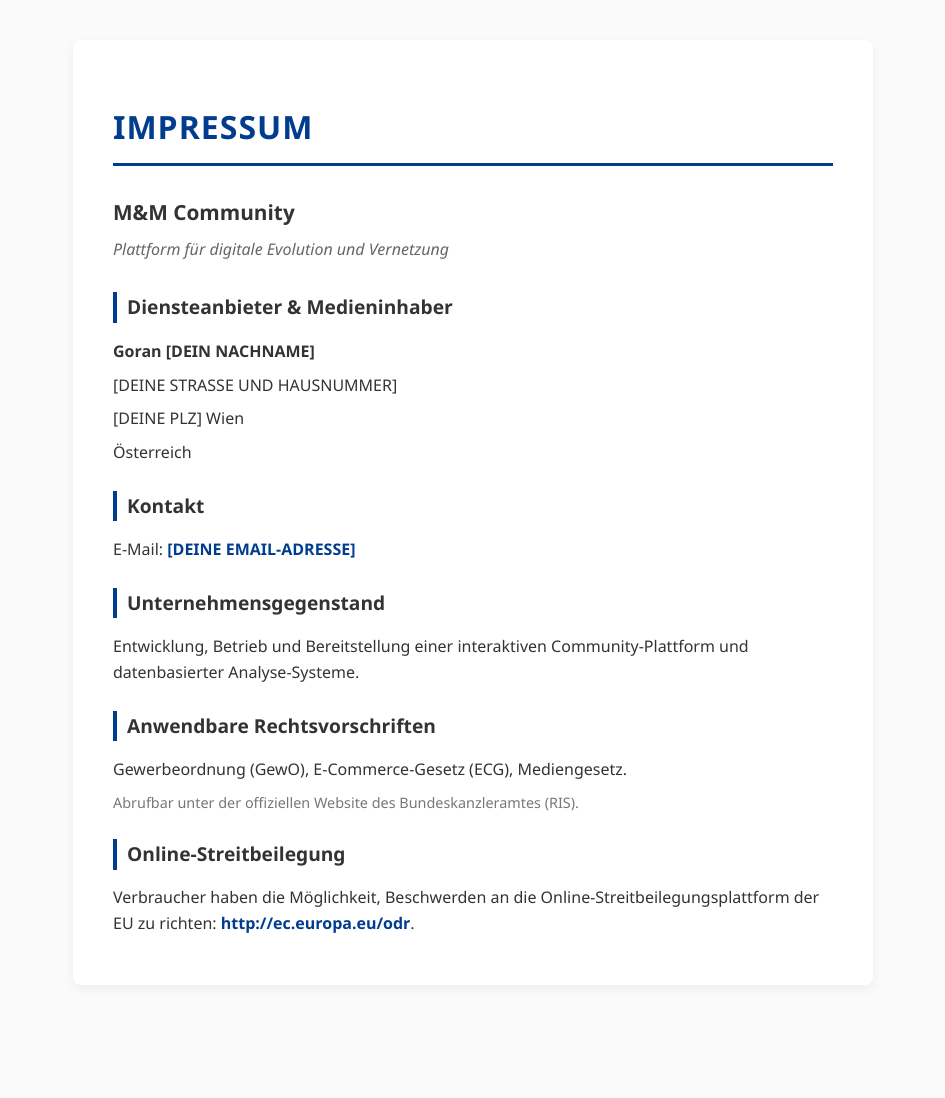
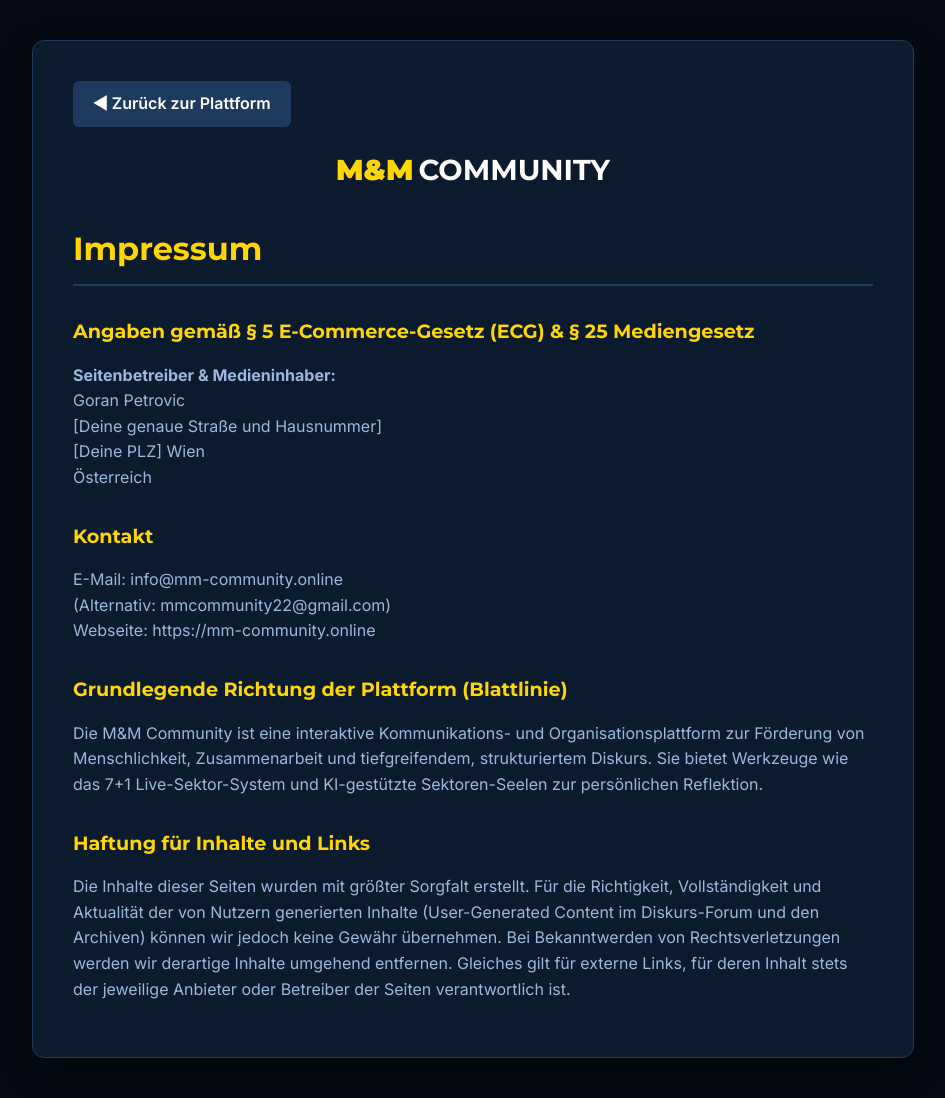
Before and after one commit to smatic422q11/mm-community, a FastAPI app: template templates/impressum.html in a window 1280 px wide. Shown: the whole page, without its empty margins (167-1112 px from the left). Before the commit the page ends 933 px from the top, so only its background shows below. Run offline with FastAPI, Linux system fonts and the light colour scheme; the template is opened without the code that fills it, so the values that code supplies are empty.

Commit message:
Update Impressum page layout and content

```diff
--- a/templates/impressum.html
+++ b/templates/impressum.html
@@ -3,41 +3,52 @@
 <head>
     <meta charset="UTF-8">
     <meta name="viewport" content="width=device-width, initial-scale=1.0">
-    <title>Impressum - M&M Community</title>
+    <title>M&M Community - Impressum</title>
+    <link href="https://fonts.googleapis.com/css2?family=Inter:wght@400;500;600;700&family=Montserrat:wght@700;800;900&display=swap" rel="stylesheet">
     <style>
-        body { font-family: 'Segoe UI', Tahoma, Geneva, Verdana, sans-serif; line-height: 1.6; color: #333; max-width: 800px; margin: 40px auto; padding: 0 20px; background-color: #fafafa; }
-        .container { background: #fff; padding: 40px; border-radius: 8px; box-shadow: 0 4px 12px rgba(0,0,0,0.05); }
-        h1 { color: #003d8f; border-bottom: 3px solid #003d8f; padding-bottom: 10px; margin-bottom: 30px; font-weight: 800; text-transform: uppercase; letter-spacing: 1px; }
-        h2 { color: #333; font-size: 1.2rem; margin-top: 25px; border-left: 4px solid #003d8f; padding-left: 10px; }
-        p { margin: 8px 0; }
-        a { color: #003d8f; text-decoration: none; font-weight: 600; }
+        body { background: #050a14; color: #9db8dd; font-family: 'Inter', sans-serif; line-height: 1.6; padding: 40px 20px; margin: 0; }
+        .legal-container { max-width: 800px; margin: 0 auto; background: #0c1a2e; border: 1px solid #1e3a5f; border-radius: 12px; padding: 40px; box-shadow: 0 10px 30px rgba(0,0,0,0.5); }
+        .logo-head { text-align: center; margin-bottom: 30px; }
+        .logo-head span.mm { color: #ffd700; font-family: 'Montserrat', sans-serif; font-weight: 900; font-size: 1.8rem; }
+        .logo-head span.co { color: #fff; font-family: 'Montserrat', sans-serif; font-weight: 700; font-size: 1.8rem; margin-left: 5px; }
+        h1, h2, h3 { color: #ffd700; font-family: 'Montserrat', sans-serif; }
+        h1 { border-bottom: 2px solid #1e3a5f; padding-bottom: 10px; margin-bottom: 30px; }
+        h2 { font-size: 1.2rem; margin-top: 30px; }
+        p { margin-bottom: 15px; }
+        a { color: #00ffcc; text-decoration: none; }
         a:hover { text-decoration: underline; }
+        .back-btn { display: inline-block; background: #1e3a5f; color: #fff; padding: 10px 20px; border-radius: 6px; text-decoration: none; font-weight: 600; margin-bottom: 20px; transition: background 0.2s; }
+        .back-btn:hover { background: #ffd700; color: #000; text-decoration: none; }
     </style>
 </head>
 <body>
-    <div class="container">
+    <div class="legal-container">
+        <a href="/" class="back-btn">◀ Zurück zur Plattform</a>
+        <div class="logo-head"><span class="mm">M&M</span><span class="co">COMMUNITY</span></div>
+
         <h1>Impressum</h1>
-        <p style="font-weight: 700; font-size: 1.3rem; margin-bottom: 5px;">M&M Community</p>
-        <p style="color: #666; font-style: italic; margin-bottom: 30px;">Plattform für digitale Evolution und Vernetzung</p>
 
-        <h2>Diensteanbieter & Medieninhaber</h2>
-        <p><strong>Goran [DEIN NACHNAME]</strong></p>
-        <p>[DEINE STRASSE UND HAUSNUMMER]</p>
-        <p>[DEINE PLZ] Wien</p>
-        <p>Österreich</p>
+        <h2>Angaben gemäß § 5 E-Commerce-Gesetz (ECG) & § 25 Mediengesetz</h2>
+        <p>
+            <strong>Seitenbetreiber & Medieninhaber:</strong><br>
+            Goran Petrovic<br>
+            [Deine genaue Straße und Hausnummer]<br>
+            [Deine PLZ] Wien<br>
+            Österreich
+        </p>
 
         <h2>Kontakt</h2>
-        <p>E-Mail: <a href="mailto:[DEINE EMAIL-ADRESSE]">[DEINE EMAIL-ADRESSE]</a></p>
+        <p>
+            E-Mail: info@mm-community.online<br>
+            (Alternativ: mmcommunity22@gmail.com)<br>
+            Webseite: https://mm-community.online
+        </p>
 
-        <h2>Unternehmensgegenstand</h2>
-        <p>Entwicklung, Betrieb und Bereitstellung einer interaktiven Community-Plattform und datenbasierter Analyse-Systeme.</p>
+        <h2>Grundlegende Richtung der Plattform (Blattlinie)</h2>
+        <p>Die M&M Community ist eine interaktive Kommunikations- und Organisationsplattform zur Förderung von Menschlichkeit, Zusammenarbeit und tiefgreifendem, strukturiertem Diskurs. Sie bietet Werkzeuge wie das 7+1 Live-Sektor-System und KI-gestützte Sektoren-Seelen zur persönlichen Reflektion.</p>
 
-        <h2>Anwendbare Rechtsvorschriften</h2>
-        <p>Gewerbeordnung (GewO), E-Commerce-Gesetz (ECG), Mediengesetz.</p>
-        <p style="font-size: 0.9rem; color: #777;">Abrufbar unter der offiziellen Website des Bundeskanzleramtes (RIS).</p>
-
-        <h2>Online-Streitbeilegung</h2>
-        <p>Verbraucher haben die Möglichkeit, Beschwerden an die Online-Streitbeilegungsplattform der EU zu richten: <a href="http://ec.europa.eu/odr" target="_blank">http://ec.europa.eu/odr</a>.</p>
+        <h2>Haftung für Inhalte und Links</h2>
+        <p>Die Inhalte dieser Seiten wurden mit größter Sorgfalt erstellt. Für die Richtigkeit, Vollständigkeit und Aktualität der von Nutzern generierten Inhalte (User-Generated Content im Diskurs-Forum und den Archiven) können wir jedoch keine Gewähr übernehmen. Bei Bekanntwerden von Rechtsverletzungen werden wir derartige Inhalte umgehend entfernen. Gleiches gilt für externe Links, für deren Inhalt stets der jeweilige Anbieter oder Betreiber der Seiten verantwortlich ist.</p>
     </div>
 </body>
 </html>
```
